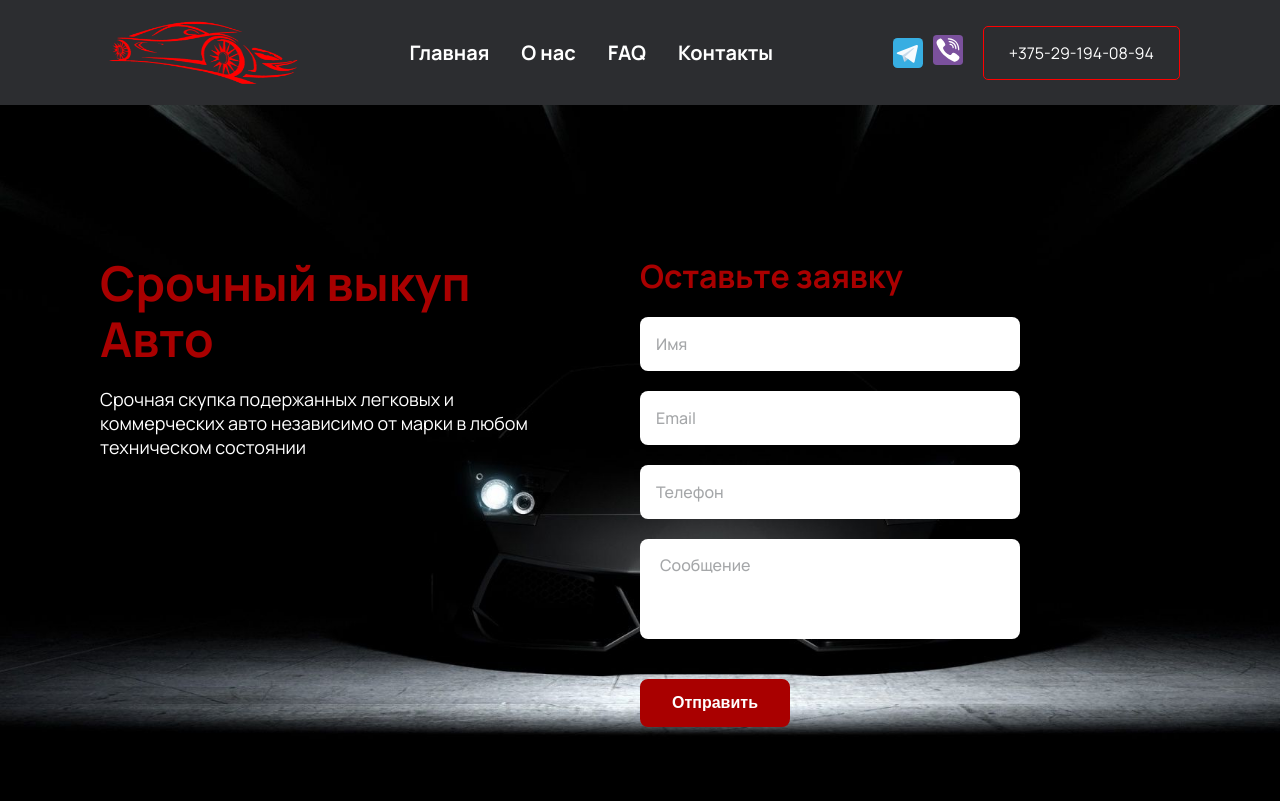
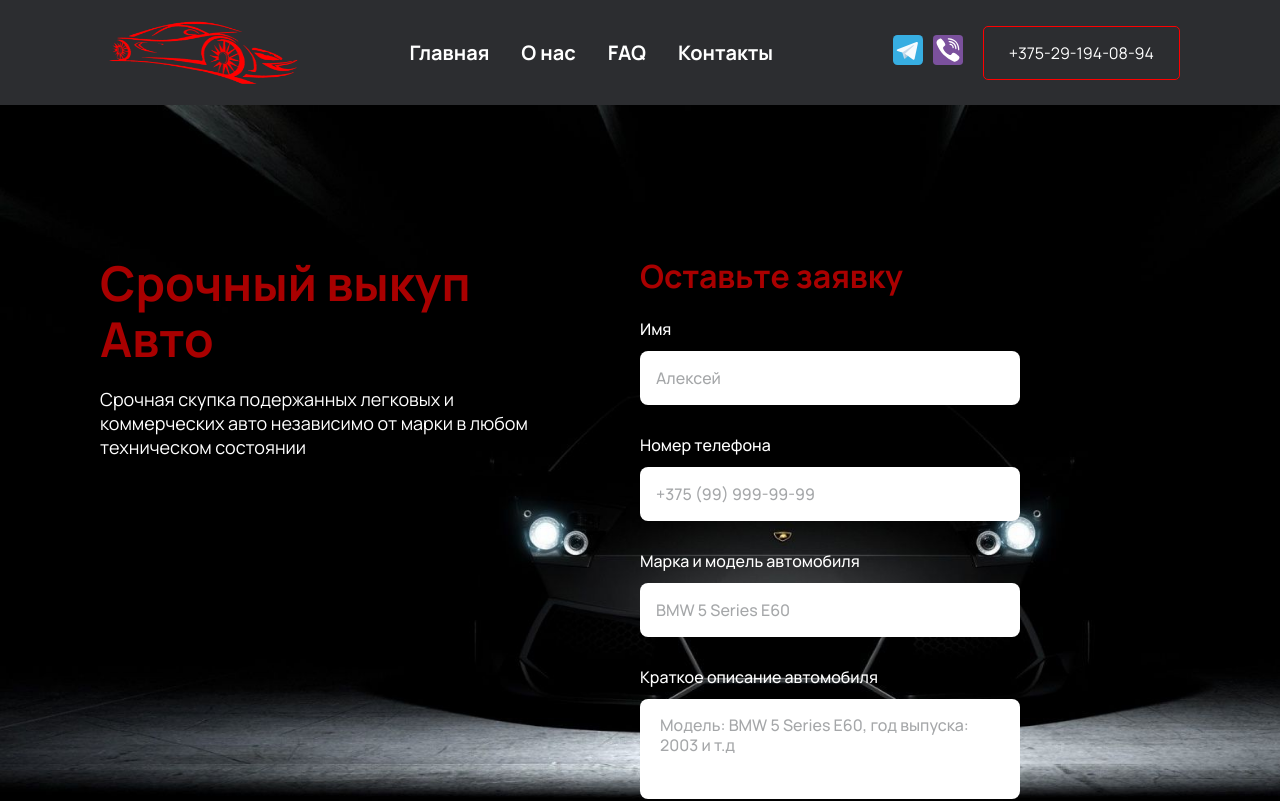
Before and after one commit to Valdismin/auto-lending, a Next.js app: page / in a window 1280 px wide. Shown: the top 801 px of the page. Built offline with nearby package versions, Linux system fonts and the light colour scheme.

Commit message:
add faq page and fix form styles

```diff
--- a/package.json
+++ b/package.json
@@ -9,11 +9,13 @@
     "lint": "next lint"
   },
   "dependencies": {
+    "emailjs-com": "^3.2.0",
     "embla-carousel-autoplay": "^8.0.2",
     "embla-carousel-react": "^8.0.2",
     "next": "14.2.3",
     "react": "^18",
     "react-dom": "^18",
+    "react-hook-form": "^7.51.3",
     "sass": "^1.75.0"
   },
   "devDependencies": {
--- a/src/app/layout.jsx
+++ b/src/app/layout.jsx
@@ -1,8 +1,8 @@
-import {Inter} from "next/font/google";
 import "./globals.scss";
 import "./typography.scss";
 import {Header} from "@/components/header/Header";
 import {Footer} from "@/components/footer/Footer";
+
 
 export const metadata = {
     title: "Create Next App",
@@ -10,6 +10,7 @@ export const metadata = {
 };
 
 export default function RootLayout({children}) {
+
     return (
         <html lang="en">
         <body>
--- a/src/components/form/Form.jsx
+++ b/src/components/form/Form.jsx
@@ -1,15 +1,77 @@
+'use client'
 import "./form.scss"
+import {useForm} from "react-hook-form";
+import * as emailjs from "emailjs-com";
 
 export const Form = () => {
+    const {
+        register,
+        handleSubmit,
+        watch,
+        formState: {errors},
+    } = useForm({
+        mode: "onSubmit",
+        reValidateMode: "onChange",
+        defaultValues: {
+            name: "",
+            phone: "",
+            model: "",
+            message: ""
+        },
+    });
+
+    const templateParams = {
+        name: watch('name'),
+        phone: watch('phone'),
+        model: watch('model'),
+        message: watch('message')
+    }
+    console.log(process, 'process')
+    const onSubmit = (data) => {
+        emailjs.send(process.env.NEXT_PUBLIC_EMAILJS_SERVICE_ID, process.env.NEXT_PUBLIC_EMAILJS_TEMPLATE_ID, templateParams, process.env.NEXT_PUBLIC_EMAILJS_USER_ID)
+            .then((result) => {
+                console.log(result.text);
+                alert('Email sent successfully!');
+            }, (error) => {
+                console.error(error.text);
+                alert('Failed to send email');
+            });
+        console.log(errors)
+        console.log(data)
+    }
     return (
         <div className="form">
             <h2 className="form-title">Оставьте заявку</h2>
 
-            <form className="form-wrapper">
-                <input type="text" placeholder="Имя" className="input"/>
-                <input type="email" placeholder="Email" className="input"/>
-                <input type="tel" placeholder="Телефон" className="input"/>
-                <textarea placeholder="Сообщение" className="textarea"/>
+            <form className="form-wrapper" onSubmit={handleSubmit(onSubmit)} id='contactForm'>
+                <div className="input-wrapper">
+                    <label htmlFor="name">Имя</label>
+                    <input type="text" placeholder="Алексей" name='name'
+                           className="input" {...register("name", {required: "name"})}/>
+                    <div className='error-wrapper'>{errors.name &&
+                        <span className='error'>Обязательное поле</span>}</div>
+                </div>
+                <div className="input-wrapper">
+                    <label htmlFor="number">Номер телефона</label>
+                    <input type="tel" placeholder="+375 (99) 999-99-99" name='number'
+                           className="input" {...register("phone", {required: "phone"})}/>
+                    <div className='error-wrapper'>{errors.phone &&
+                        <span className='error'>Обязательное поле</span>}</div>
+                </div>
+                <div className="input-wrapper">
+                    <label htmlFor="model">Марка и модель автомобиля</label>
+                    <input type="tel" placeholder="BMW 5 Series E60" name='model'
+                           className="input" {...register("model", {required: "model"})}/>
+                    <div className='error-wrapper'>{errors.model &&
+                        <span className='error'>Обязательное поле</span>}</div>
+                </div>
+                <div className="input-wrapper">
+                    <label htmlFor="number">Краткое описание автомобиля</label>
+                    <textarea placeholder="Модель: BMW 5 Series E60, год выпуска: 2003 и т.д" name='message'
+                              className="textarea" {...register("message", {required: "message"})}/>
+                    <div className='error-wrapper textarea-error'>{errors.message &&
+                        <span className='error'>Обязательное поле</span>}</div>
+                </div>
                 <button type="submit" className="button">Отправить</button>
             </form>
         </div>
--- a/src/components/form/form.scss
+++ b/src/components/form/form.scss
@@ -1,4 +1,5 @@
 @import '../../app/mixins.scss';
+
 .form {
   width: 100%;
   max-width: 540px;
@@ -15,10 +16,10 @@
     display: flex;
     flex-direction: column;
     justify-content: center;
-    gap: 20px;
     @include respond-to(custom) {
       align-items: center;
     }
+
     .button {
       background: #a90000;
       border: 2px solid #a90000;
@@ -40,17 +41,47 @@
         color: #a90000;
       }
     }
-    .input {
-      width: 100%;
-      &::placeholder{
-        color:#A5A7A9;
+
+    .input-wrapper {
+      display: flex;
+      flex-direction: column;
+      padding-bottom: 10px;
+      label {
+        color: #FFF;
+        font-size: 1rem;
+        font-weight: 500;
+        line-height: 24px;
+        margin-bottom: 10px;
       }
+
+      .input {
+        width: 100%;
+
+        &::placeholder {
+          color: #A5A7A9;
+        }
+      }
+
+      textarea {
+        margin-bottom: 0;
+        padding-bottom: 10px;
+        &::placeholder {
+          color: #A5A7A9;
+        }
+      }
+      .error-wrapper {
+        height: 18px;
+        &.textarea-error {
+          margin-bottom: 10px;
+        }
+        .error {
+          color: #FF0000;
+          font-size: 0.8rem;
+          margin-top: 5px;
+        }
+      }
+
     }
 
-    textarea {
-      &::placeholder{
-        color:#A5A7A9;
-      }
-    }
   }
 }
--- a/src/components/header/DesktopHeader.jsx
+++ b/src/components/header/DesktopHeader.jsx
@@ -27,8 +27,10 @@ export const DesktopHeader = () => {
                 </nav>
                 <div className="contacts-wrapper">
                     <div className="icons-wrapper">
-                        <Image src={telegram} alt="Phone" width={30} height={30} className="icon"/>
-                        <a href="viber://chat?number=%2B375291940894"><Image src={viber} alt="Phone" width={30} height={30} className="icon"/></a>
+                        <a href={'https://t.me/yurabut'}><Image src={telegram} alt="Phone" width={30} height={30}
+                                                                className="icon"/></a>
+                        <a href="viber://chat?number=%2B375291940894"><Image src={viber} alt="Phone" width={30}
+                                                                             height={30} className="icon"/></a>
                     </div>
 
                     <span className="phone-number"><a href="tel:+375-29-194-08-94">+375-29-194-08-94</a></span>
--- a/src/components/textForm/TextForm.jsx
+++ b/src/components/textForm/TextForm.jsx
@@ -14,7 +14,8 @@ export const TextForm = ({title, description, contacts}) => {
                     <div className="contacts">
                         <span className="phone-number">+375-29-194-08-94</span>
                         <div className="icons-wrapper">
-                            <Image src={telegram} alt="Phone" width={30} height={30} className="icon"/>
+                            <a href={'https://t.me/yurabut'}><Image src={telegram} alt="Phone" width={30} height={30}
+                                                                    className="icon"/></a>
                             <Image src={viber} alt="Phone" width={30} height={30} className="icon"/>
                         </div>
                     </div>
```
Also changed, not shown: 1 other file (tests, documents, lock files or other folders).
